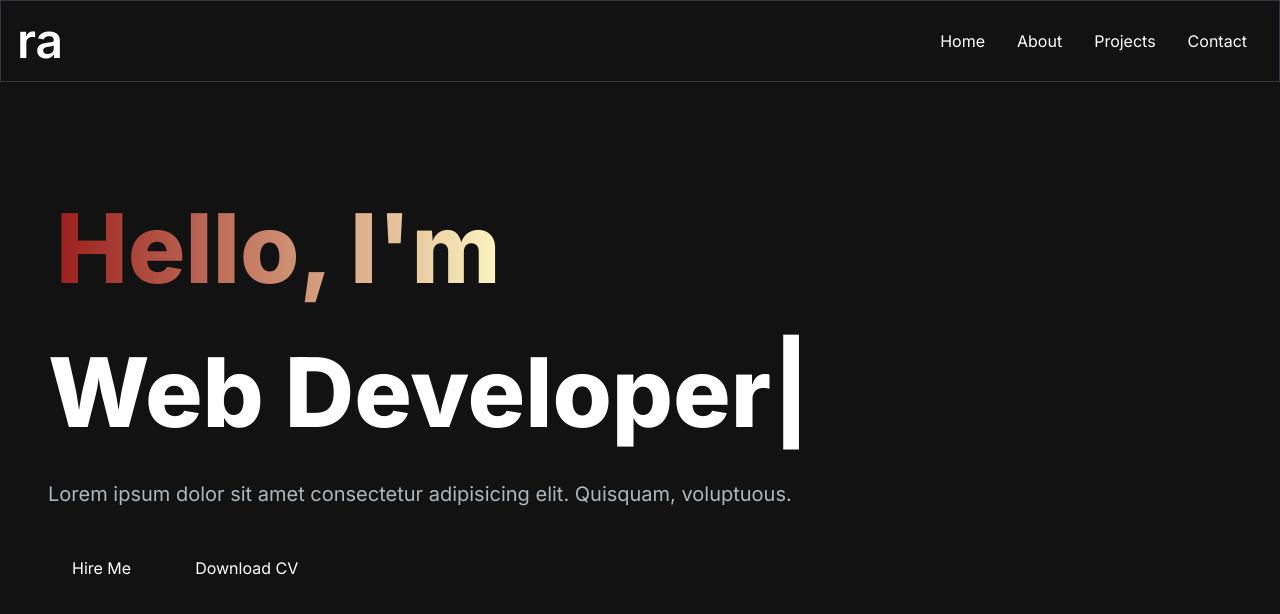
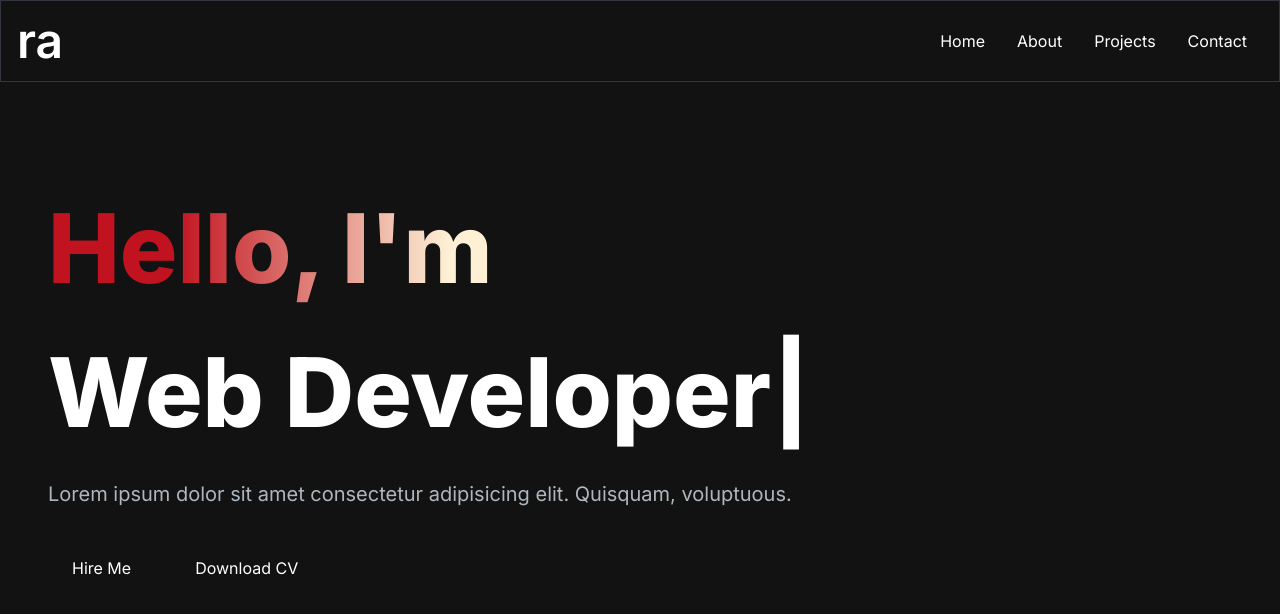
Before and after one commit to ramiro999/Portfolio, a Next.js app: page / in a window 1280 px wide. Shown: the top 614 px of the page. Built offline with nearby package versions, Linux system fonts and the light colour scheme.

Commit message:
add bg-gradient

```diff
--- a/src/app/components/SectionOne.tsx
+++ b/src/app/components/SectionOne.tsx
@@ -15,7 +15,7 @@ const SectionOne: React.FC = () => {
           className="col-span-8 place-self-center text-center sm:text-left justify-self-start"
         >
           <h1 className="text-white mb-4 text-4xl sm:text-5xl lg:text-8xl lg:leading-normal font-extrabold">
-            <span className="text-transparent bg-clip-text bg-gradient-to-r from-red-800 to-yellow-100 p-2">
+            <span className="text-transparent bg-clip-text bg-text-gradient">
               Hello, I&apos;m{" "}
             </span>
             <br></br>
--- a/tailwind.config.ts
+++ b/tailwind.config.ts
@@ -9,12 +9,21 @@ const config: Config = {
   theme: {
     extend: {
       backgroundImage: {
+        "text-gradient": "linear-gradient(90deg, #c1121f 28%, #fdf0d5 90%)",
         "gradient-radial": "radial-gradient(var(--tw-gradient-stops))",
         "gradient-conic":
           "conic-gradient(from 180deg at 50% 50%, var(--tw-gradient-stops))",
       },
+      backgroundClip: {
+        text: "text",
+      },
+      },
     },
-  },
+    variants: {
+      extend: {
+        backgroundClip: ["hover", 'focus'],
+      },
+    },
   plugins: [],
 };
 export default config;
```
